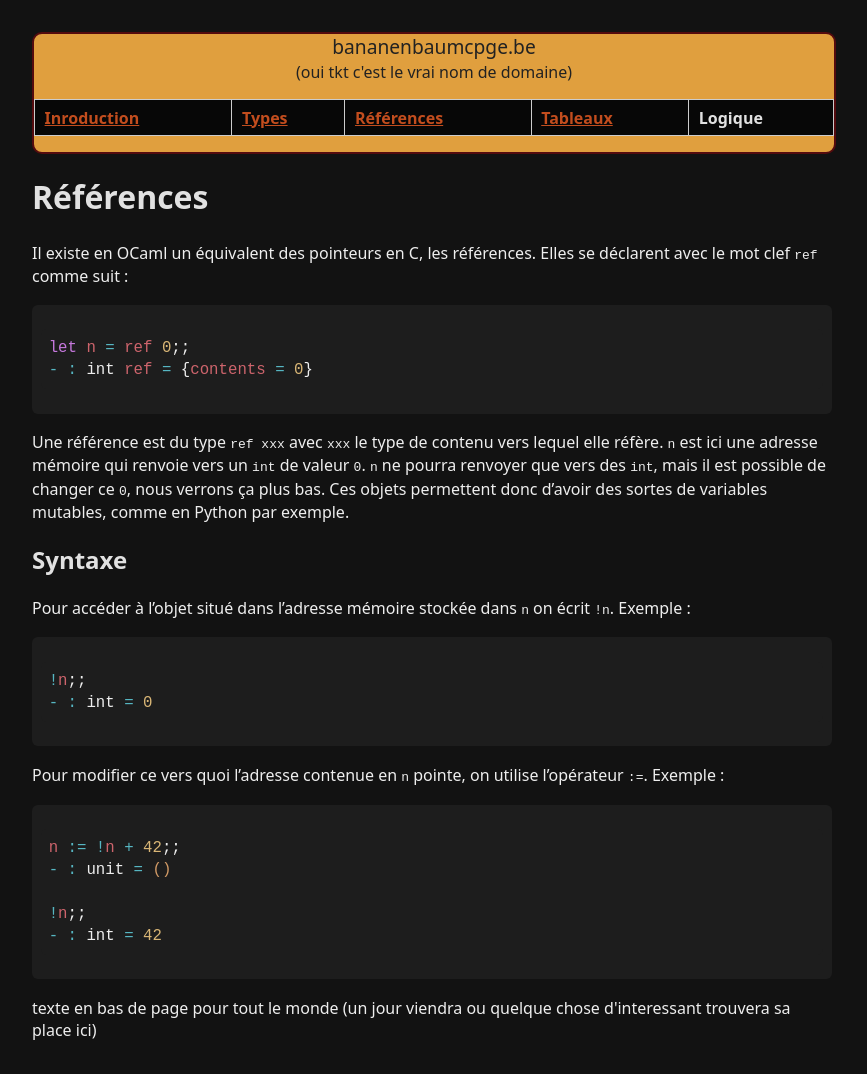
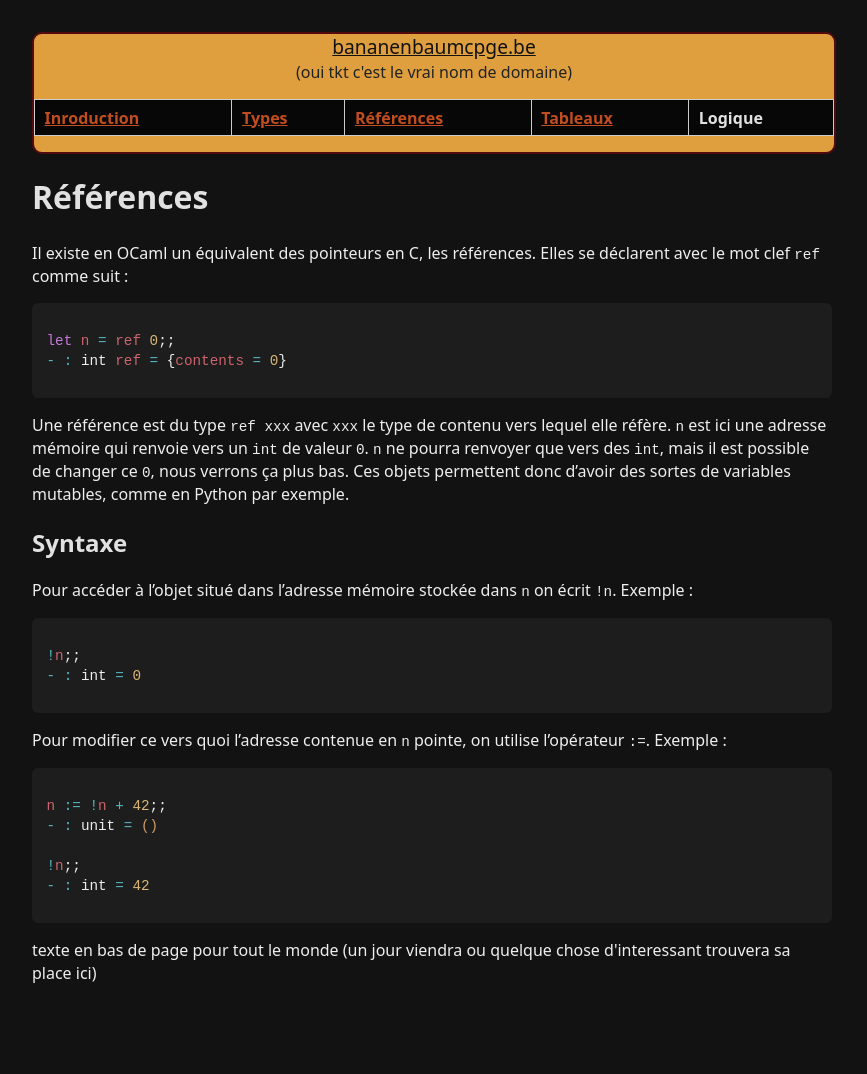
Before and after one commit to Bananachu/bananachu.github.io, a Jekyll site: the page built from info/references.md, in a window 1280 px wide. Shown: the whole page, without its empty margins (208-1075 px from the left). Built offline with Jekyll 4.4.1, drawn with Linux system fonts in a browser that asks for light colours; our own code applies the rules of GitHub Pages for plain Markdown files; after the commit the page ends 1016 px from its top, so only the background shows below that.

Commit message:
Update default.html

```diff
--- a/_layouts/default.html
+++ b/_layouts/default.html
@@ -69,7 +69,13 @@
       padding: 0.5em;
       overflow-x: auto;
       margin: 1em 0;
+    }
+    code {
       font-size: 1.1em;
+    }
+    pre, code {
+      white-space: pre-wrap !important;
+      word-wrap: break-word;
     }
     #language-plaintext {
       background: #1d1d1d;
@@ -91,7 +97,7 @@
 </head>
 <body>
     <header>
-    <span style="text-align: center;"><big>bananenbaumcpge.be</big><br>(oui tkt c'est le vrai nom de domaine)</span>
+    <span style="text-align: center;"><big><a href="https://bananachu.github.io" style="color: #121212;">bananenbaumcpge.be</a></big><br>(oui tkt c'est le vrai nom de domaine)</span>
       <table style="width: 800px; border-radius: 10px; background: #9e2a2b; border: 0px solid #1ec24d; margin-left: auto; margin-right: auto; color:#121212;">
         <tr>
         <th><a href="https://bananachu.github.io/info/intro.html">Inroduction</a></th>
@@ -102,7 +108,15 @@
         </tr>
       </table>
   </header>
+  <main>
     {{ content }}
-  <footer>texte en bas de page pour tout le monde (un jour viendra ou quelque chose d'interessant trouvera sa place ici)</footer>
+  </main>
+  <footer>
+    <tab>
+      <tr>
+        texte en bas de page pour tout le monde (un jour viendra ou quelque chose d'interessant trouvera sa place ici)
+      </tr>
+    </tab>
+  </footer>
 </body>
 </html>
```
